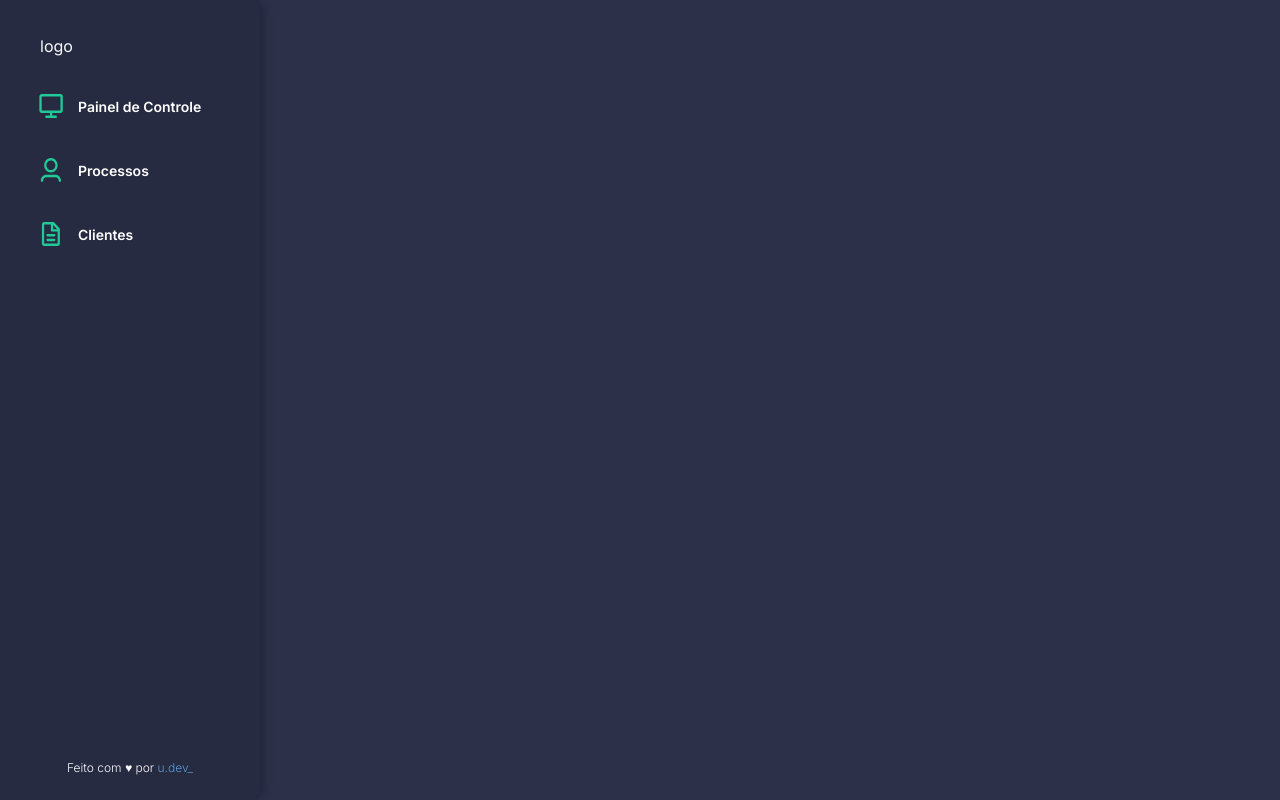
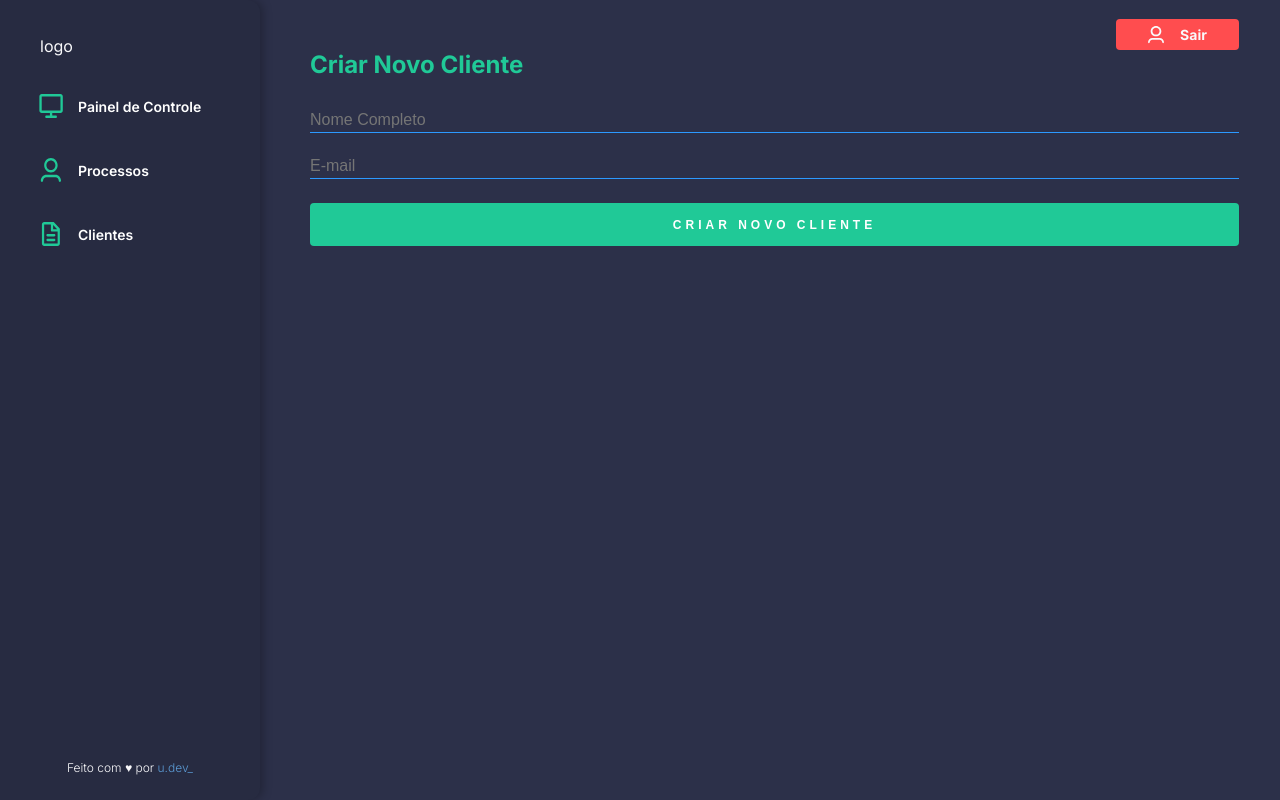
Before and after one commit to uthanhercules/client-themis-library, a React (Create React App) app: page /clientes/novo in a window 1280 px wide. Built offline with nearby package versions, Linux system fonts and the light colour scheme; sample sign-in values are in the browser's storage.

Commit message:
New Customer Page UI done

```diff
--- a/src/pages/dashboard/index.tsx
+++ b/src/pages/dashboard/index.tsx
@@ -32,7 +32,7 @@ const index = () => {
       alt: "Icon de novo cliente",
       span: "Novo Cliente",
       color: "#20C997",
-      navLink: "/processos/novo",
+      navLink: "/clientes/novo",
     },
     {
       id: 3,
--- /dev/null
+++ b/src/pages/newCustomer/index.tsx
@@ -0,0 +1,34 @@
+/* eslint-disable react-hooks/rules-of-hooks */
+import React, { useState } from "react";
+import Header from "../../shared/components/Header";
+import Input from "../../shared/components/LoginInput";
+import "./style.scss";
+
+const index = () => {
+  const [fullName, setFullName] = useState("");
+  const [email, setEmail] = useState("");
+
+  return (
+    <article className="new-procedure-page">
+      <Header />
+      <h1>Criar Novo Cliente</h1>
+      <form action="console.log('Submit!')" className="new-procedure-data">
+        <Input
+          className="g-input"
+          type="text"
+          placeholder="Nome Completo"
+          action={setFullName}
+        />
+        <Input
+          className="g-input"
+          type="email"
+          placeholder="E-mail"
+          action={setEmail}
+        />
+        <button>Criar Novo Cliente</button>
+      </form>
+    </article>
+  );
+};
+
+export default index;
--- /dev/null
+++ b/src/pages/newCustomer/style.scss
@@ -0,0 +1,39 @@
+@import "../../shared/scss/variables.scss";
+
+.new-procedure-page {
+  padding: 19px 41px 31px 310px;
+
+  h1 {
+    font-style: normal;
+    font-weight: bold;
+    font-size: 24px;
+    line-height: 29px;
+    color: $success;
+
+    margin-bottom: 32px;
+  }
+
+  form {
+    display: flex;
+    flex-direction: column;
+    gap: 24px;
+
+    button {
+      cursor: pointer;
+      border: none;
+      border-radius: 4px;
+      width: 100%;
+      height: 43px;
+      background-color: $success;
+      font-size: 12px;
+      font-weight: 700;
+      letter-spacing: 4px;
+      text-transform: uppercase;
+      color: #fff;
+
+      &:hover {
+        opacity: 0.8;
+      }
+    }
+  }
+}
--- a/src/routes/outlet.tsx
+++ b/src/routes/outlet.tsx
@@ -6,6 +6,7 @@ import PasswordRecovery from "../pages/passwordRecovery";
 import Dashboard from "../pages/dashboard";
 import Procedures from "../pages/procedures";
 import NewProcedure from "../pages/newProcedure";
+import NewCustomer from "../pages/newCustomer";
 
 function ProtectedRoutes({ redirectTo }: { redirectTo: string }) {
   const isAuth = localStorage.getItem("userToken");
@@ -25,6 +26,7 @@ const outlet = () => (
       <Route path="/painel" element={<Dashboard />} />
       <Route path="/processos/novo" element={<NewProcedure />} />
       <Route path="/processos" element={<Procedures />} />
+      <Route path="/clientes/novo" element={<NewCustomer />} />
     </Route>
   </Routes>
 );
```
